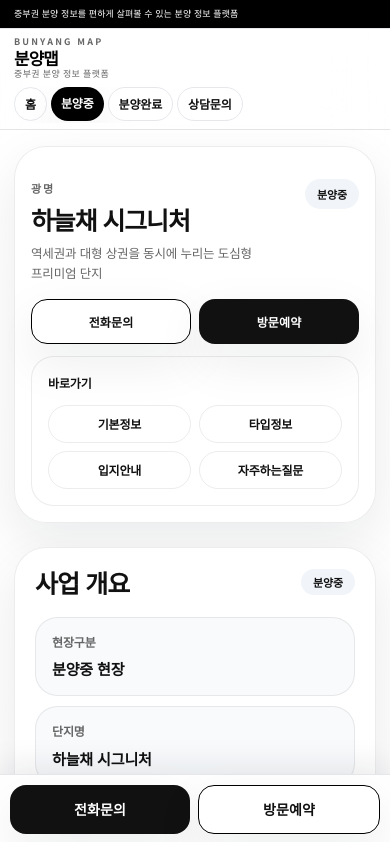
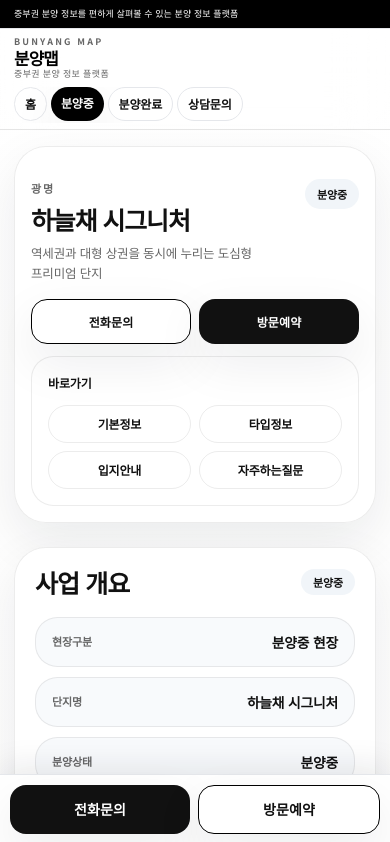
Before and after one commit to gj5x8v8xrv-a11y/qnsdid, a Next.js app: page /projects/haneulchae-signature in a window 390 px wide. Shown: the top 842 px of the page. Built offline with nearby package versions, Linux system fonts and the light colour scheme; no server answers.

Commit message:
Align overview rows on one line

```diff
--- a/src/app/(site)/projects/[slug]/page.tsx
+++ b/src/app/(site)/projects/[slug]/page.tsx
@@ -250,9 +250,9 @@ export default async function ProjectDetailPage({
                   className="rounded-[1.4rem] border border-[color:var(--line)] bg-slate-50 px-4 py-3.5 sm:px-5 sm:py-5"
                   key={row.label}
                 >
-                  <div className="flex flex-col gap-1.5 sm:flex-row sm:items-center sm:justify-between sm:gap-6">
-                    <p className="text-[12px] font-semibold text-muted sm:text-[15px]">{row.label}</p>
-                    <p className="break-keep text-[0.94rem] font-semibold leading-6 text-foreground sm:max-w-[70%] sm:text-[1.3rem] sm:leading-7 sm:text-right">
+                  <div className="flex items-center justify-between gap-4 sm:gap-6">
+                    <p className="shrink-0 text-[11px] font-semibold text-muted sm:text-[15px]">{row.label}</p>
+                    <p className="min-w-0 break-keep text-right text-[0.86rem] font-semibold leading-5 text-foreground sm:max-w-[70%] sm:text-[1.3rem] sm:leading-7">
                       {row.value}
                     </p>
                   </div>
```
